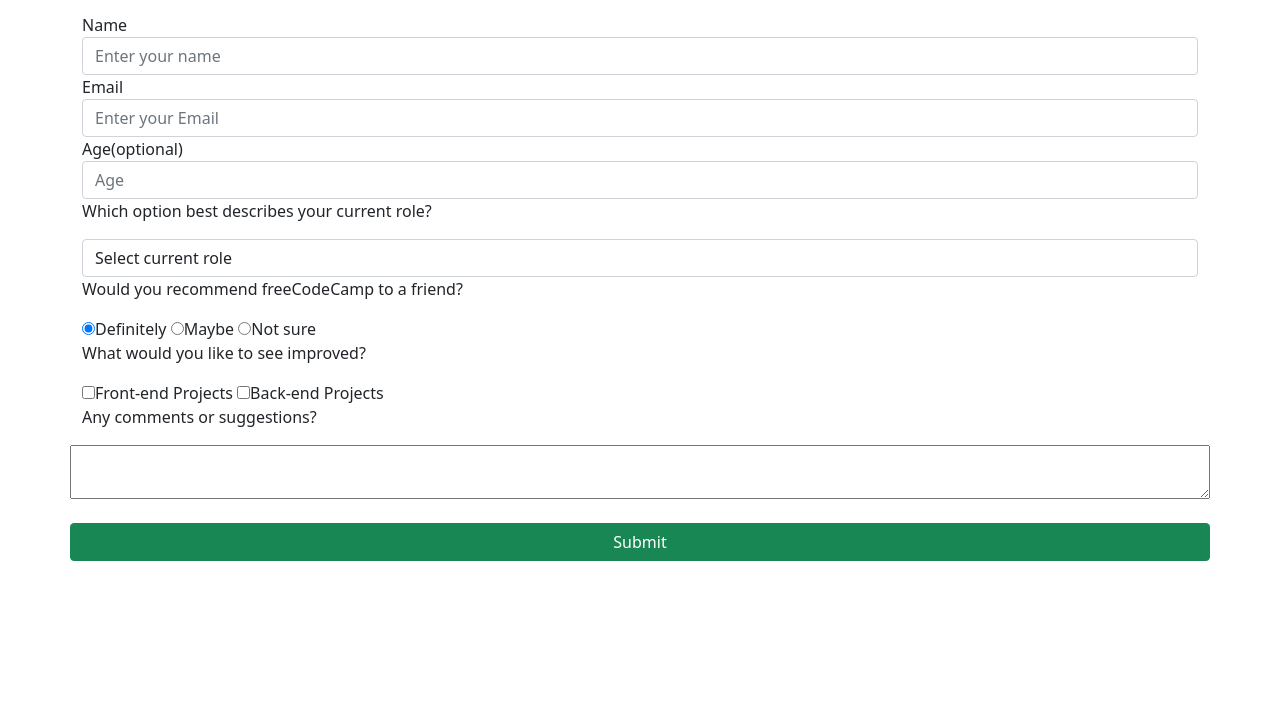
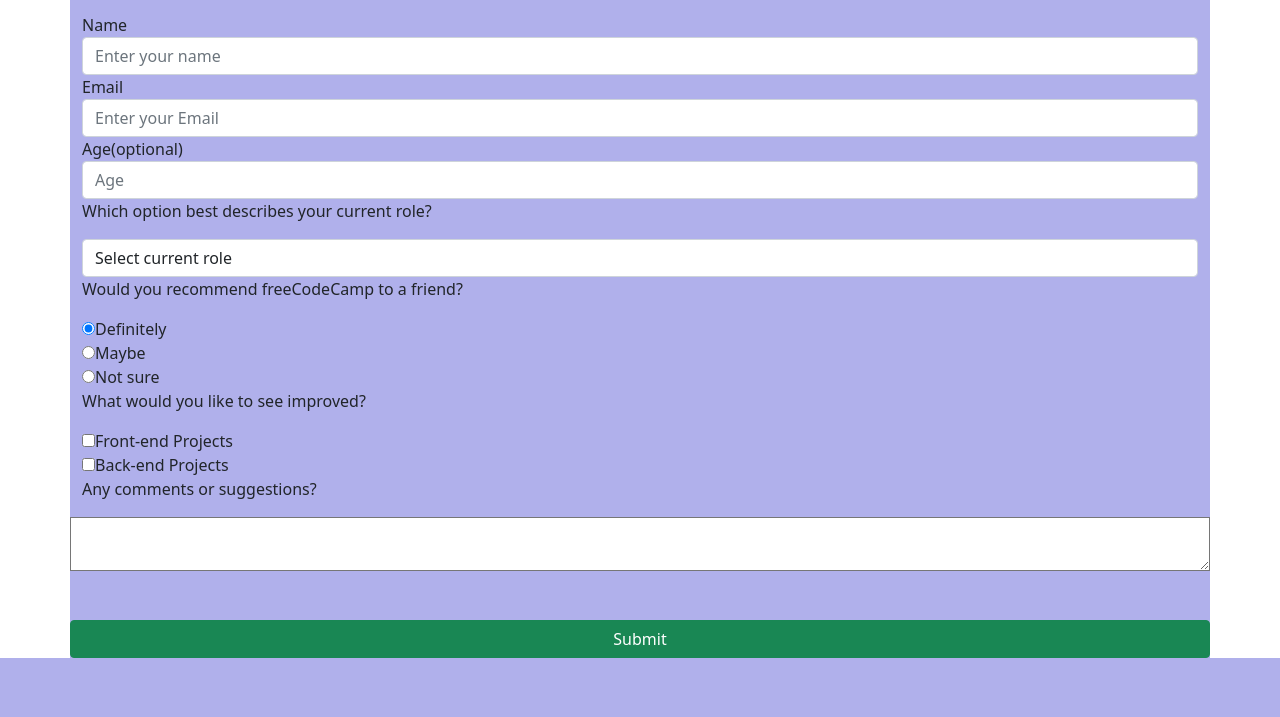
Before and after one commit to LastGentlman/Rodrigo_Mohamed, a plain HTML site: page surveyform.html in a window 1280 px wide. Shown: the part 83-800 px from the top of the page. Drawn offline with nearby package versions, Linux system fonts and the light colour scheme.

Commit message:
some stying .css

```diff
--- /dev/null
+++ b/style.css
@@ -0,0 +1,14 @@
+* {
+    margin: 0;
+    background-color: rgb(176, 176, 235);
+    text
+}
+
+.form-group {
+    display: flex;
+    flex-direction: column;
+}
+
+.row {
+    margin-bottom: 25px;
+}
--- a/surveyform.html
+++ b/surveyform.html
@@ -2,6 +2,7 @@
 <html>
     <head>
         <link href="https://cdn.jsdelivr.net/npm/bootstrap@5.1.3/dist/css/bootstrap.min.css" rel="stylesheet" integrity="sha384-1BmE4kWBq78iYhFldvKuhfTAU6auU8tT94WrHftjDbrCEXSU1oBoqyl2QvZ6jIW3" crossorigin="anonymous">
+        <link rel="stylesheet" href="style.css">
         <script src="https://cdn.jsdelivr.net/npm/bootstrap@5.1.3/dist/js/bootstrap.bundle.min.js" integrity="sha384-ka7Sk0Gln4gmtz2MlQnikT1wXgYsOg+OMhuP+IlRH9sENBO0LRn5q+8nbTov4+1p" crossorigin="anonymous"></script>
         <script src="https://cdn.jsdelivr.net/npm/@popperjs/core@2.10.2/dist/umd/popper.min.js" integrity="sha384-7+zCNj/IqJ95wo16oMtfsKbZ9ccEh31eOz1HGyDuCQ6wgnyJNSYdrPa03rtR1zdB" crossorigin="anonymous"></script>
 <script src="https://cdn.jsdelivr.net/npm/bootstrap@5.1.3/dist/js/bootstrap.min.js" integrity="sha384-QJHtvGhmr9XOIpI6YVutG+2QOK9T+ZnN4kzFN1RtK3zEFEIsxhlmWl5/YESvpZ13" crossorigin="anonymous"></script>
@@ -59,7 +60,7 @@
                   </div>
                   <div class="row">
                       <p>Any comments or suggestions?</p>
-                      <textarea class="input-textarea"></textarea>
+                      <textarea class="input-textarea" style='background:white'></textarea>
                   </div>
                   <br>
                   <div class="row">
```
